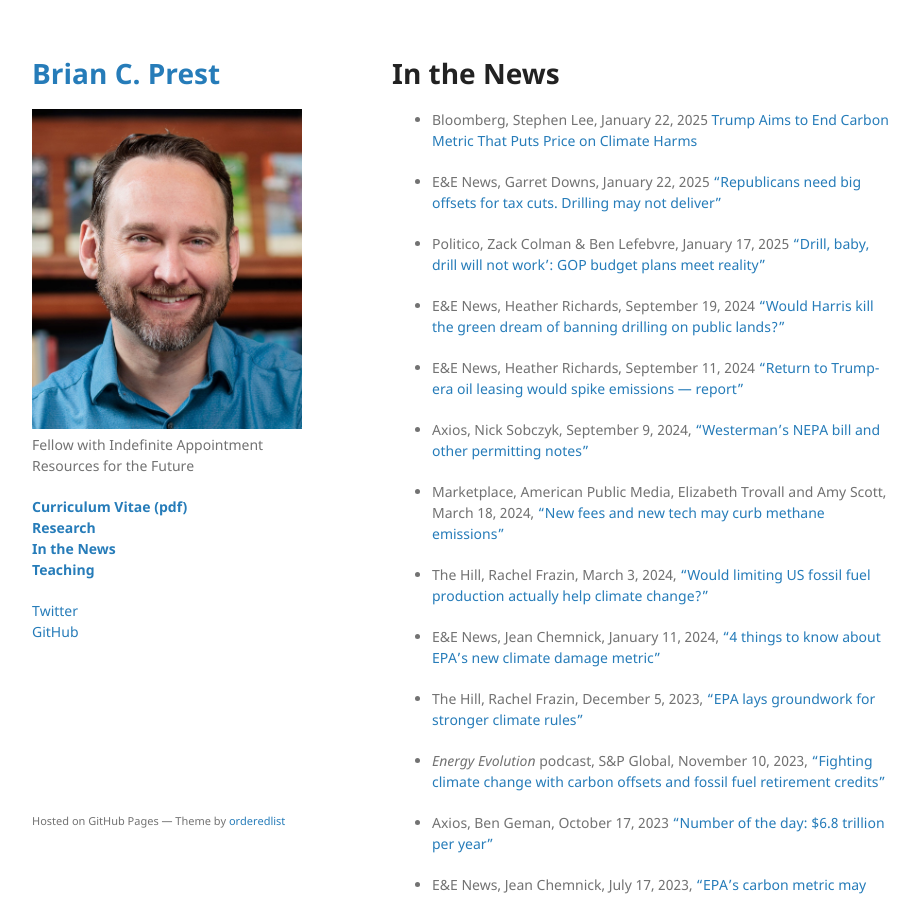
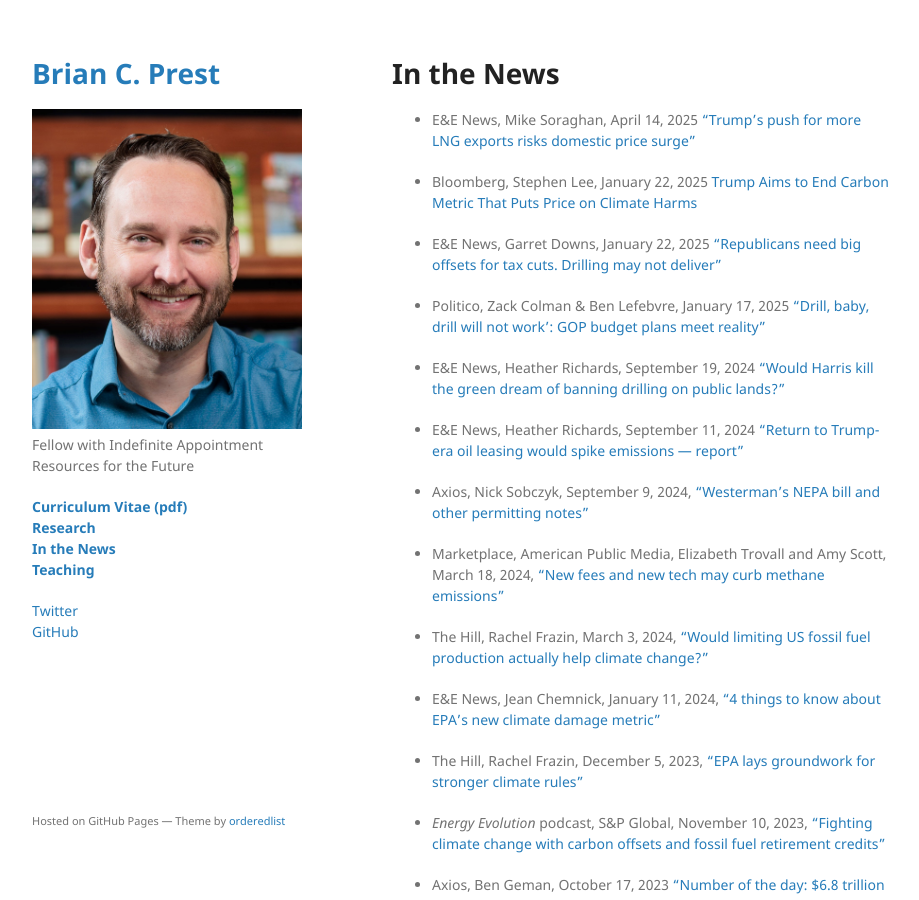
Before and after one commit to bprest/bprest.github.io, a Jekyll site: the page built from in-the-news.md, in a window 1280 px wide and 900 px high. Shown: the whole window, without its empty margins (178-1097 px from the left). Built offline with Jekyll 4.4.1, drawn with Linux system fonts in a browser that asks for light colours; our own code applies the rules of GitHub Pages for plain Markdown files.

Commit message:
add e&e article

```diff
--- a/in-the-news.md
+++ b/in-the-news.md
@@ -3,6 +3,8 @@ layout: default
 ---
 
 # In the News
+
+* E&E News, Mike Soraghan, April 14, 2025 ["Trump’s push for more LNG exports risks domestic price surge"](https://subscriber.politicopro.com/article/eenews/2025/04/14/trumps-push-for-more-lng-exports-risks-domestic-price-surge-00267481)
 
 * Bloomberg, Stephen Lee, January 22, 2025 [Trump Aims to End Carbon Metric That Puts Price on Climate Harms](https://news.bloomberglaw.com/environment-and-energy/trump-aims-to-end-carbon-metric-that-puts-price-on-climate-harms)
 
```
